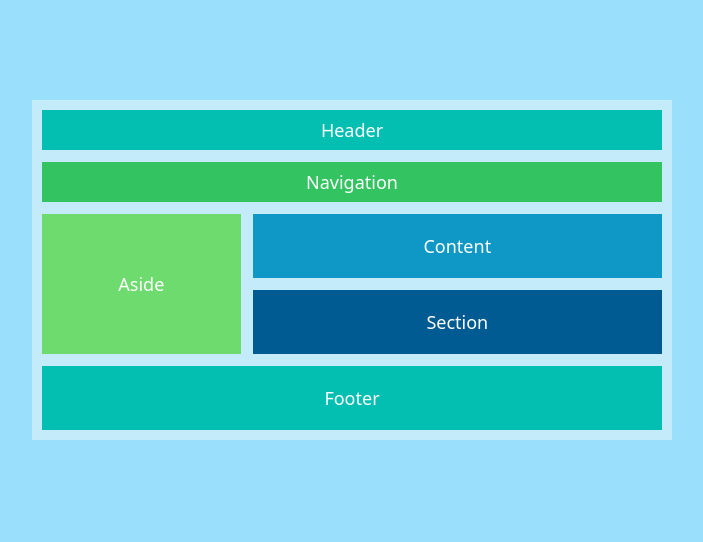
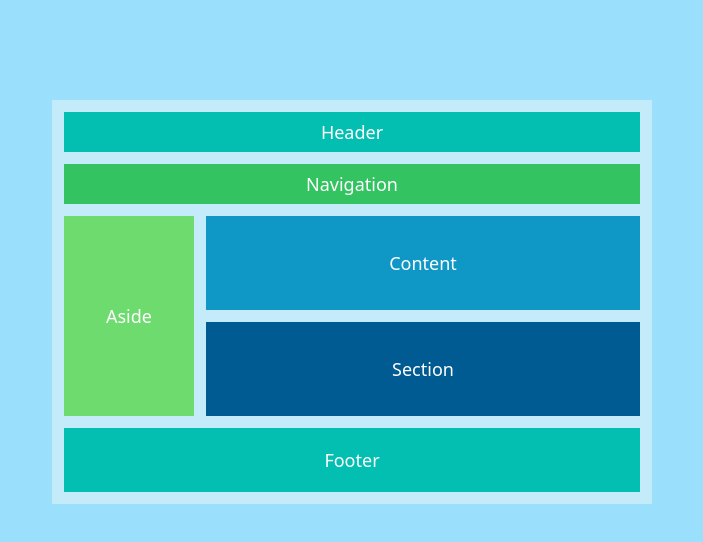
Before and after one commit to Franciscolrf/gridLayout, a plain HTML site: page index.html in a window 1280 px wide. Shown: the whole page, without its empty margins (288-991 px from the left). Drawn offline with Linux system fonts and the light colour scheme.

Commit message:
correcciones
para que se recorra al modificar el width de aside, y para que el borde este mas lejos, ajustando el padding de container.

```diff
--- a/style.css
+++ b/style.css
@@ -9,13 +9,13 @@ body {
     margin-top: 100px;
     display: flex;
     justify-content: center;
-    font-family:system-ui;
+    font-family: system-ui;
 }
 
 .container {
-    background-color: rgb(196,235,250);
+    background-color: rgb(196, 235, 250);
     display: grid;
-    grid-template-columns: 1fr 2fr;
+    grid-template-columns: auto 1fr 1fr;
     grid-template-rows: auto;
     grid-template-areas:
         "header header header"
@@ -24,67 +24,55 @@ body {
         "aside section section"
         "footer footer footer";
     gap: 12px;
-    padding: 10px;
-    width: 50%;
+    padding: 12px;
+    width: 600px;
 }
-
 
 header {
     height: 40px;
     grid-area: header;
     background-color: #03bfb1;
-    text-align: center;
     padding: 20px;
-    display: flex;
-    justify-content: center;
-    align-items: center;
 }
 
 nav {
     grid-area: nav;
     background-color: #33c361;
-    text-align: center;
     padding: 20px;
-    display: flex;
-    justify-content: center;
-    align-items: center;
     height: 40px;
 }
 
 aside {
     grid-area: aside;
     background-color: #6edb6e;
-    text-align: center;
     padding: 20px;
-    display: flex;
-    justify-content: center;
-    align-items: center;
-    height: 100%;
+    height: 200px;
+    min-width: 130px;
 }
 
 main {
     grid-area: content;
     background-color: #0f98c6;
-    text-align: center;
     padding: 20px;
 }
 
 section {
     grid-area: section;
     background-color: #005b92;
-    text-align: center;
     padding: 20px;
 }
 
 footer {
     grid-area: footer;
     background-color: #03bfb1;
-    text-align: center;
     padding: 20px;
 }
 
 header, nav, aside, main, section, footer {
-    text-align: center;
     font-size: 18px;
     color: white;
+    text-align: center;
+    justify-content: center;
+    align-items: center;
+    display: flex;
 }
```
